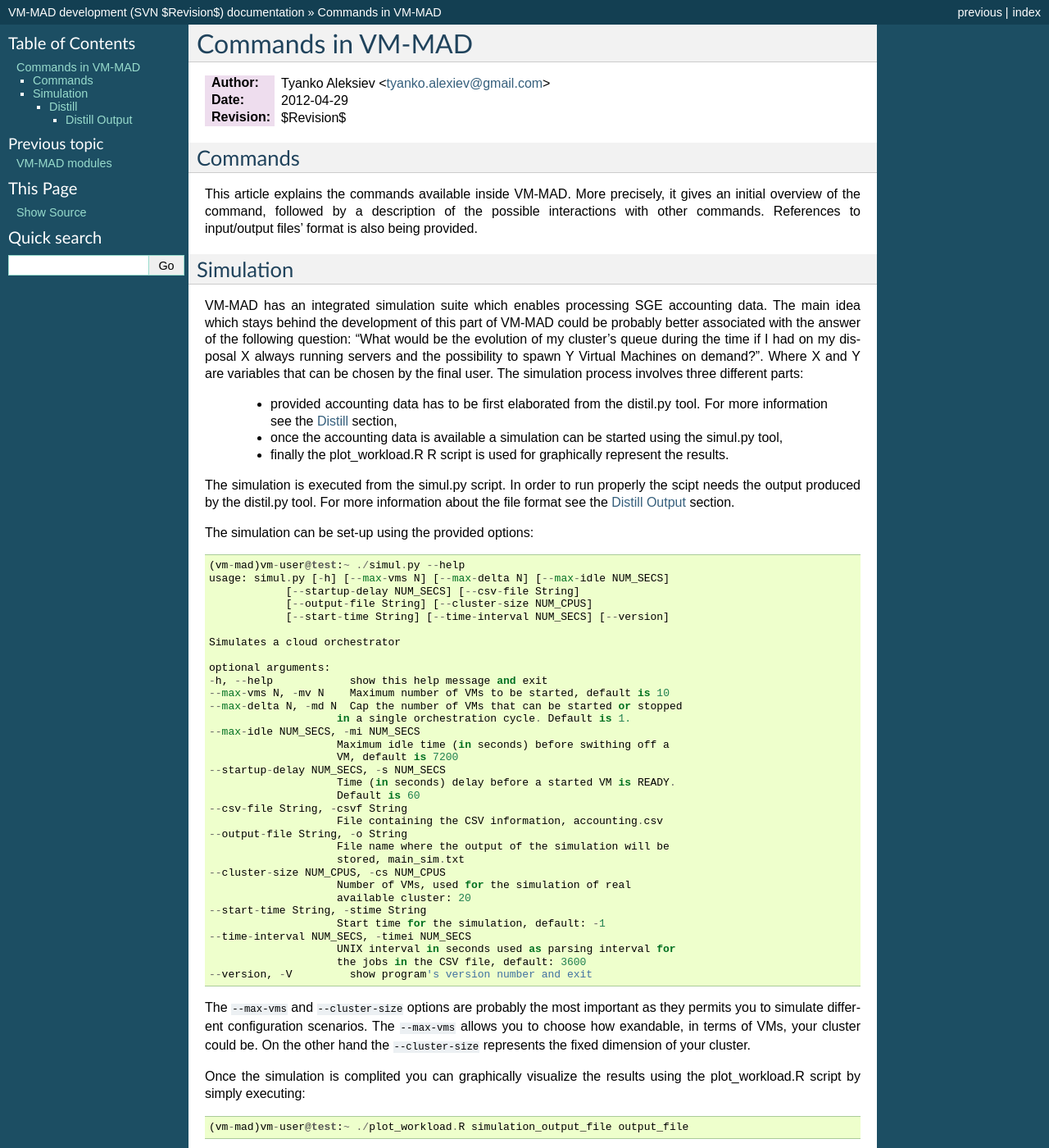
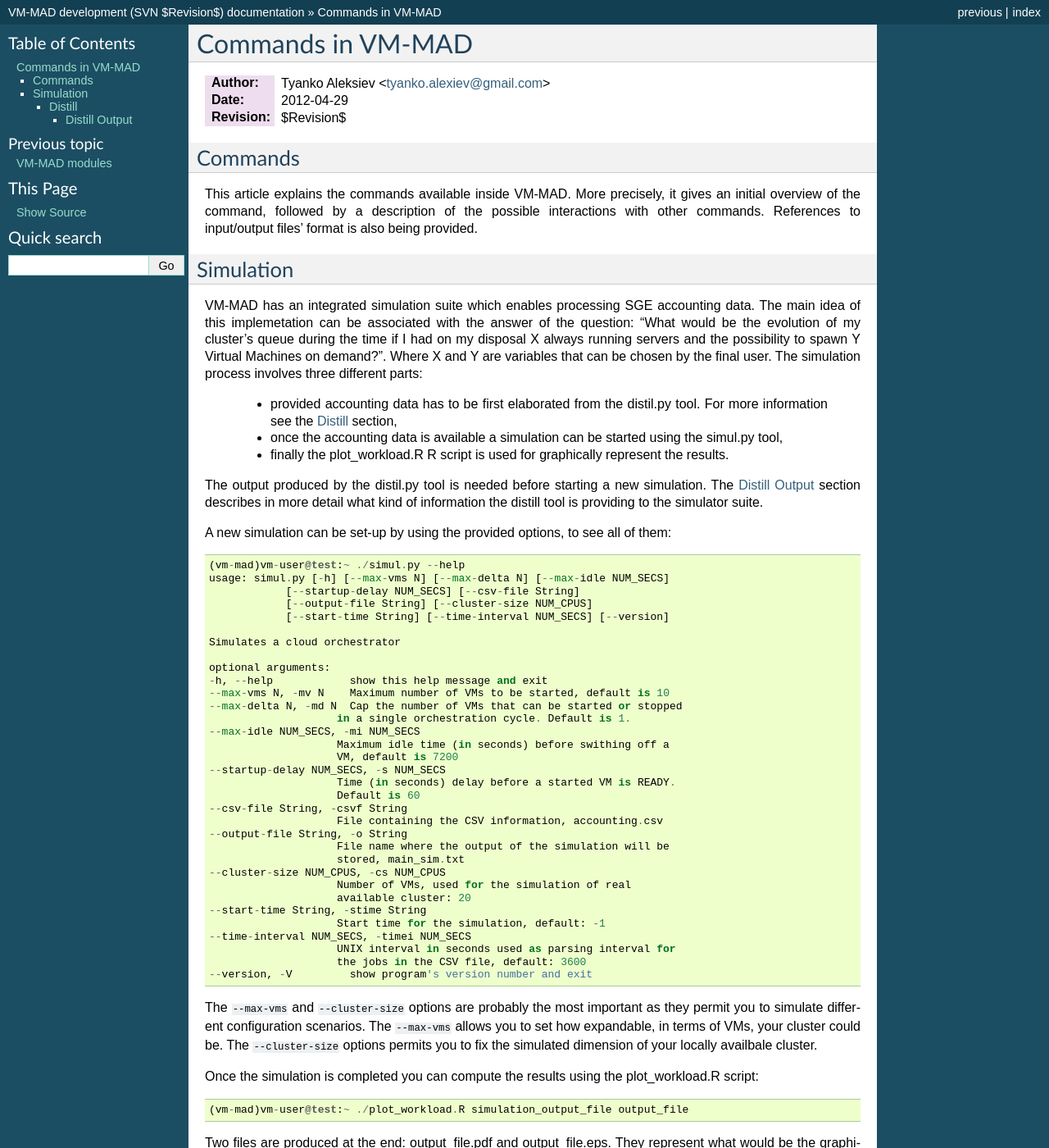
Before and after one commit to uzh/vm-mad, a Sphinx documentation site: the page built from doc/commands.txt, in a window 1280 px wide and 1400 px high. Shown: the whole window at 82% size. Built offline with Sphinx 7.4.7, drawn with Linux system fonts in a browser that asks for light colours; some of the changed text lies outside the part shown.

Commit message:
documentation changed, fixed some typos, etc

```diff
--- a/doc/commands.txt
+++ b/doc/commands.txt
@@ -21,8 +21,7 @@ References to input/output files' format is also being provided.
 Simulation
 ==========
 
-VM-MAD has an integrated simulation suite which enables processing SGE accounting data. The main idea
-which stays behind the development of this part of VM-MAD could be probably better associated with the answer of the following question:
+VM-MAD has an integrated simulation suite which enables processing SGE accounting data. The main idea of this implemetation can be associated with the answer of the question:
 "What would be the evolution of my cluster's queue during the time if I had on my disposal X always running servers and the possibility to
 spawn Y Virtual Machines on demand?". Where X and Y are variables that can be chosen by the final user. The simulation process involves three
 different parts:
@@ -35,11 +34,10 @@ different parts:
 
     * finally the plot_workload.R R script is used for graphically represent the results.
 
-The simulation is executed from the simul.py script. In order to run properly the scipt needs
-the output produced by the distil.py tool. For more information about the file format see
-the :ref:`distoutput` section.
+The output produced by the distil.py tool is needed before starting a new simulation. The :ref:`distoutput` section
+describes in more detail what kind of information the distill tool is providing to the simulator suite.
 
-The simulation can be set-up using the provided options::
+A new simulation can be set-up by using the provided options, to see all of them::
 
     (vm-mad)vm-user@test:~ ./simul.py --help
     usage: simul.py [-h] [--max-vms N] [--max-delta N] [--max-idle NUM_SECS]
@@ -75,17 +73,17 @@ The simulation can be set-up using the provided options::
                         the jobs in the CSV file, default: 3600
     --version, -V         show program's version number and exit
 
-The ``--max-vms`` and ``--cluster-size`` options are probably the most important as they permits you
-to simulate different configuration scenarios. The ``--max-vms`` allows you to choose how exandable,
-in terms of VMs, your cluster could be.  On the other hand the ``--cluster-size`` represents the fixed
-dimension of your cluster.
+The ``--max-vms`` and ``--cluster-size`` options are probably the most important as they permit you
+to simulate different configuration scenarios. The ``--max-vms`` allows you to set how expandable,
+in terms of VMs, your cluster could be. The ``--cluster-size`` options permits you to fix the simulated
+dimension of your locally availbale cluster.
 
-Once the simulation is complited you can graphically visualize the results using the plot_workload.R script
-by simply executing::
+Once the simulation is completed you can compute the results using the plot_workload.R script::
 
     (vm-mad)vm-user@test:~ ./plot_workload.R simulation_output_file output_file
 
-At the end you should find two files: output_file.pdf and output_file.esp containing the results.
+Two files are produced at the end: output_file.pdf and output_file.eps. They represent what would be the graphical
+evolution of your queue with the specified options.
 
 
 .. _distill:
@@ -118,8 +116,6 @@ The output produced by the distil.py is in the CSV format tool has the following
 
 The first row of the file is quite self-explaining about what kind of information, each of the columns, is containing.
 
-
-
 .. References
 
 .. _subversion: http://subversion.tigris.org/
```
Also changed, not shown: other parts of doc/commands.txt (+2 -2 lines), 4 other files.
